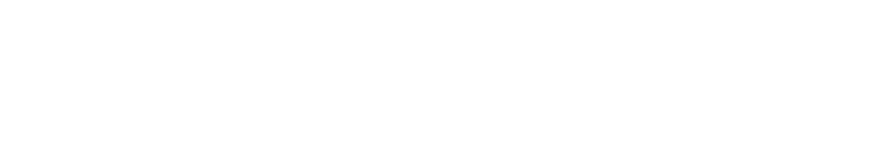
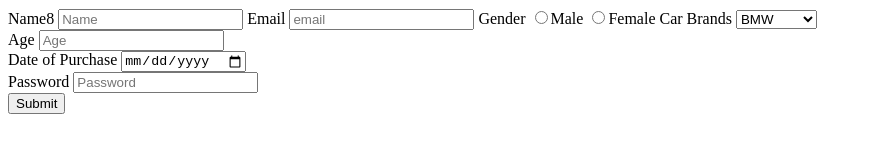
Before and after one commit to acciojob/car-insurance-form-rsingh241020, a website: page main.html in a window 1280 px wide. Shown: the whole page, without its empty margins (0-872 px from the left). Drawn offline with Linux system fonts and the light colour scheme.

Commit message:
created a submission

```diff
--- a/main.html
+++ b/main.html
@@ -7,8 +7,32 @@
 </head>
 
 <body>
-	<!-- the entire body must be written by student -->
-    <script type="text/javascript" src="./script.js">
+	<form >
+<!-- 		<label for ="portfolio">portfolio</label>
+		<input type="url"name ="portfolio" required id="portfolio"placeholder="website URL of their portfolio"><br> -->
+		<label for="name">Name8</label>
+		<input type="text"name="name"required placeholder="Name"<br>
+		<label for="email">Email</label>
+		<input type="email"name="email"placeholder="email"<br>
+		<label for="gender">Gender </label>
+		<input type="radio" name="gender" id="gender"required placeholder>Male
+		<input type="radio" name="gender" id="gender"required placeholder>Female
+		<labe for="Car">Car Brands</labe>
+		<select id="laptop">
+			<option>BMW</option>
+			<option>Audi</option>
+			<option>Mercedez</option>
+		</select>
+		<br>
+		<label for ="age">Age</label>
+		<input type="Age" name="age" id="age"required placeholder="Age">
+		<br>
+		<label for="Dop">Date of Purchase</label>
+		<input type="date" name="Dop"id="dop"required placeholder="Date OF Purchase"><br>
+		<label for="Password">Password</label>
+		<input type="password"name="password"id ="password" required placeholder="Password"><br>
+		<button type="submit">Submit</button>
+	</form>
 </script>
 
 </body>
```
